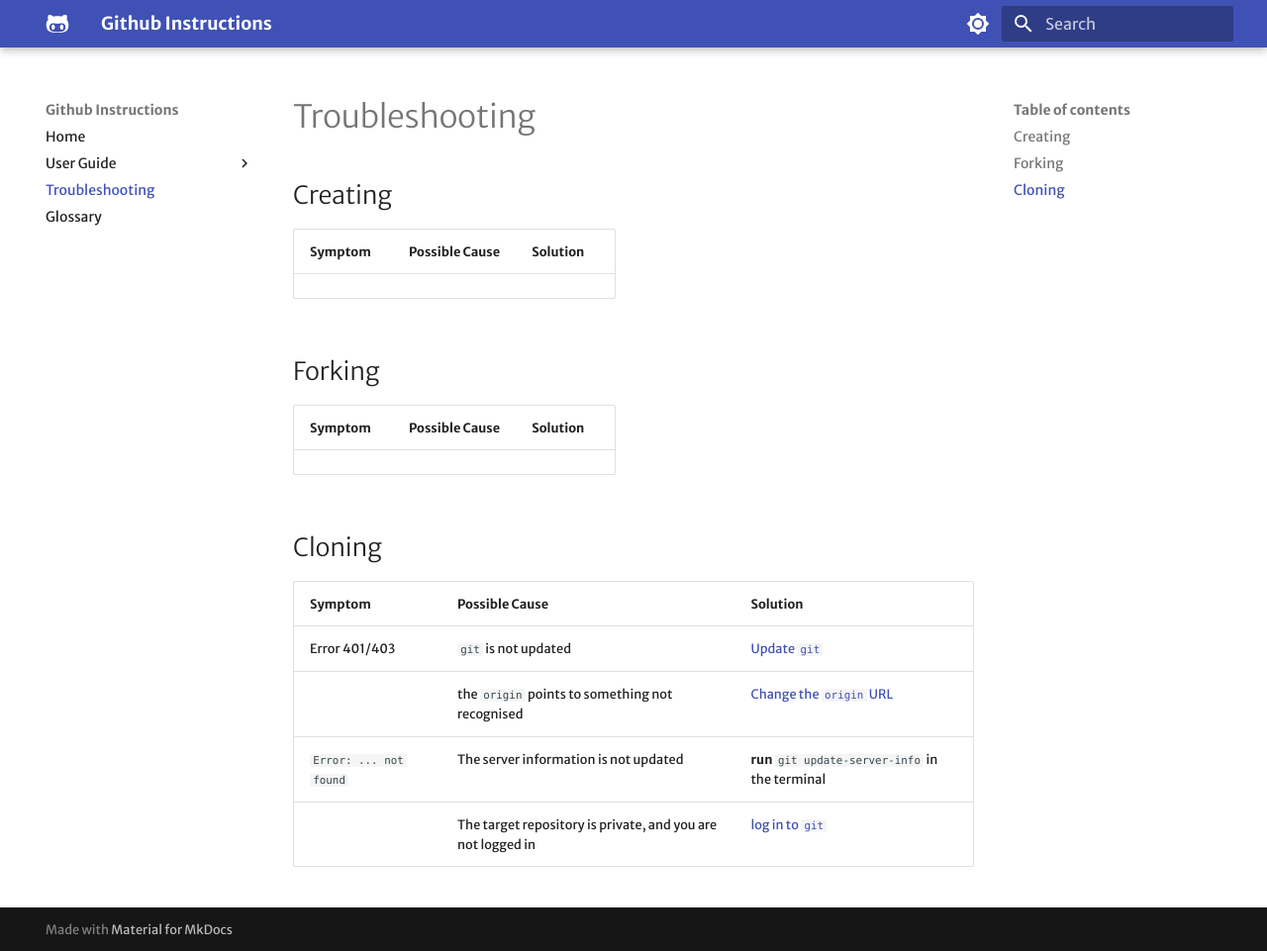
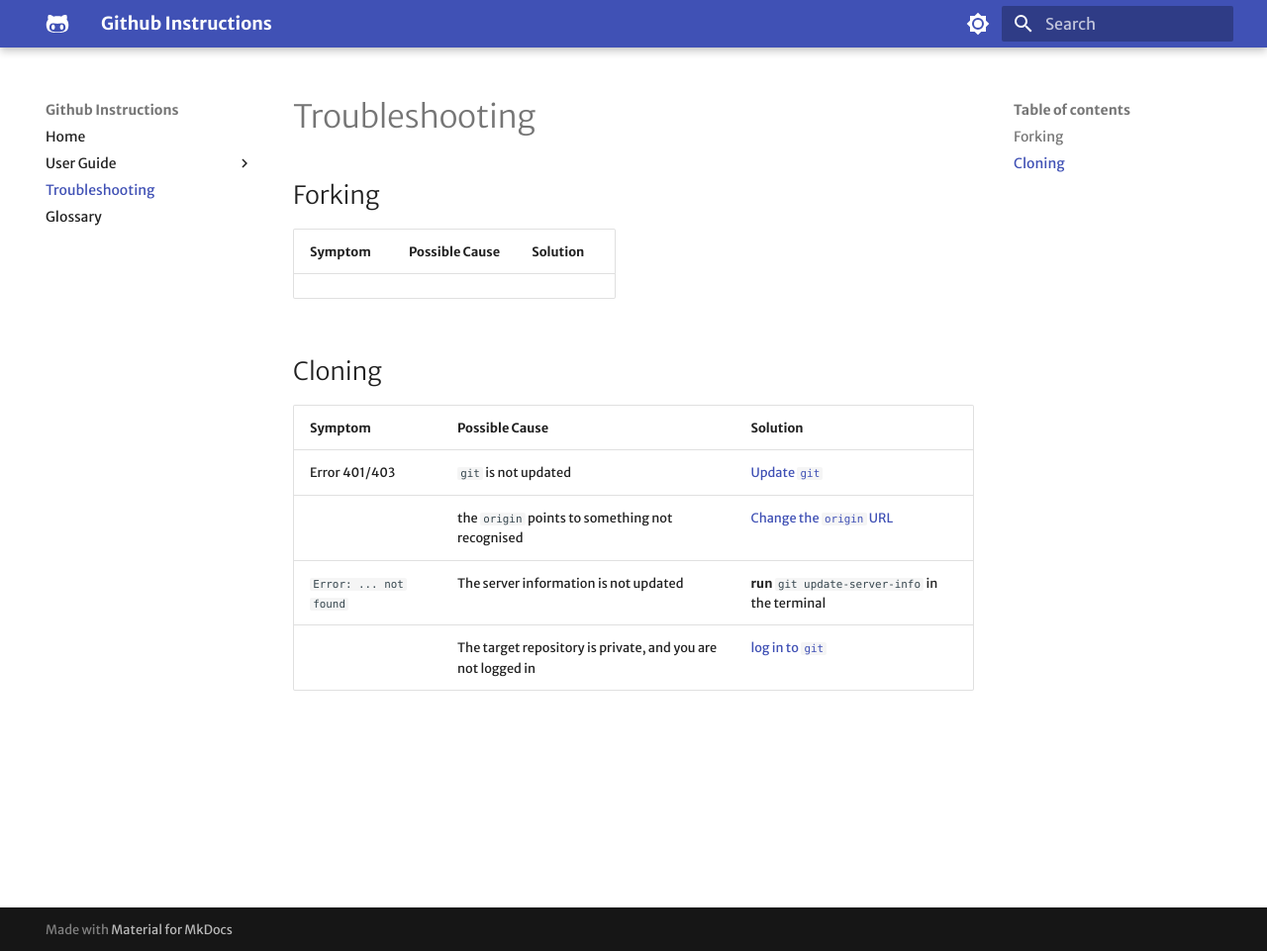
Before and after one commit to Ryan485/COMM2216-Final-Assignment, an MkDocs documentation site: the page built from docs/troubleshooting.md, in a window 1280 px wide and 961 px high. Shown: the whole window at 99% size. Built offline with MkDocs 1.6.1 and Material for MkDocs 9.7.7, drawn with Linux system fonts in a browser that asks for light colours; some web fonts are replaced.

Commit message:
Deleted Creating

```diff
--- a/docs/troubleshooting.md
+++ b/docs/troubleshooting.md
@@ -1,12 +1,5 @@
 Troubleshooting
 ==
-
-## Creating
-
-| Symptom | Possible Cause | Solution |
-|---------|----------------|----------|
-|  | | |
-
 ## Forking
 
 | Symptom | Possible Cause | Solution |
```
